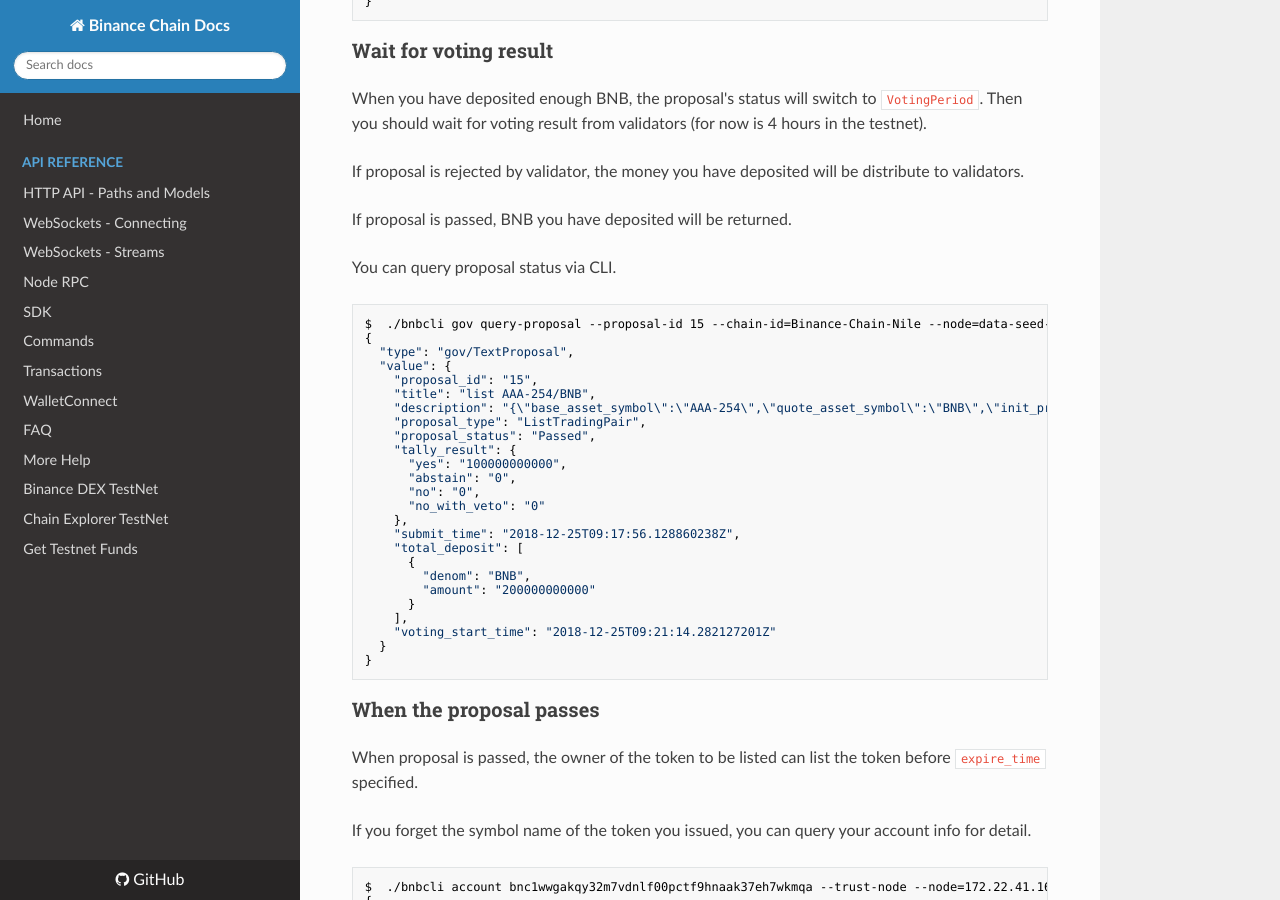
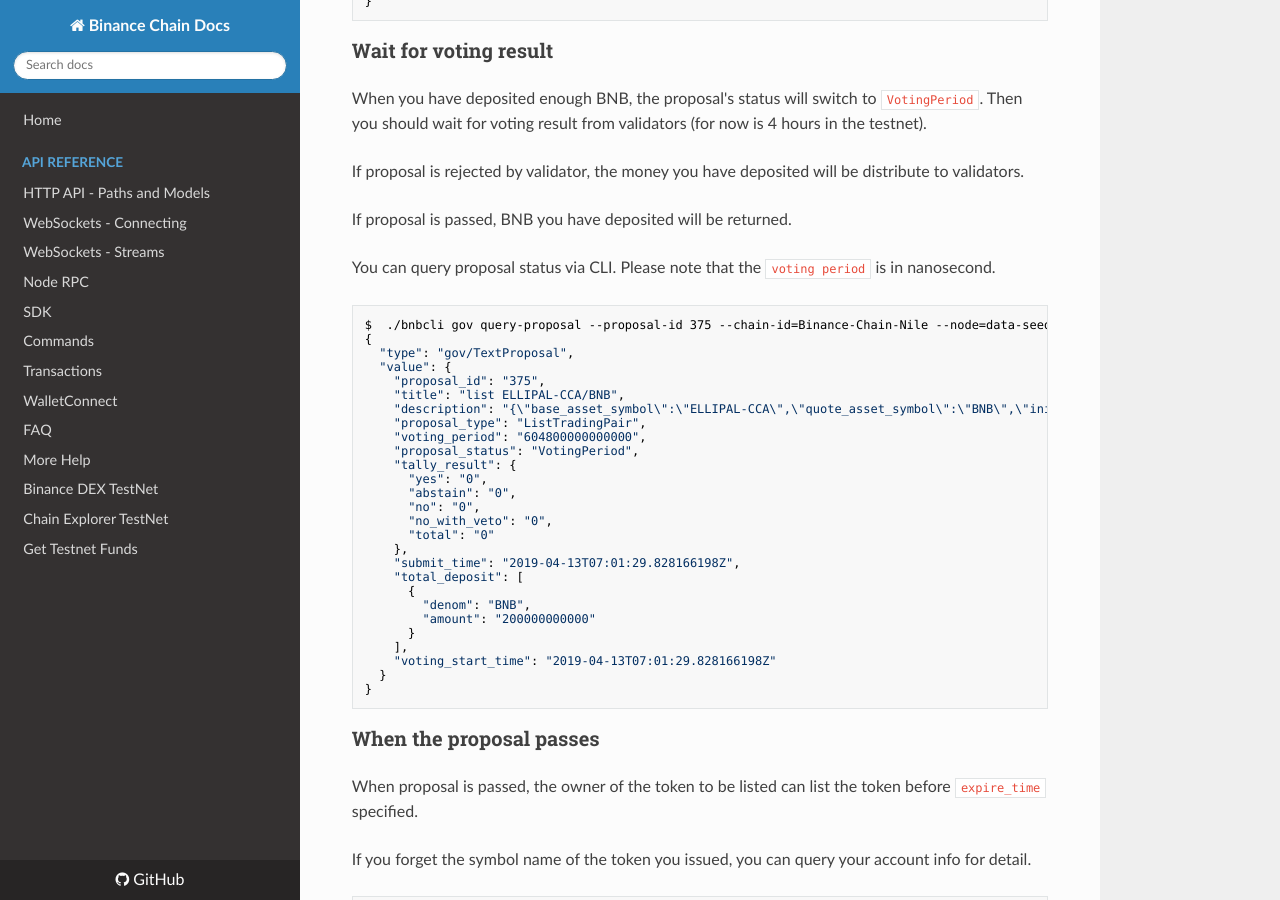
Before and after one commit to yash-sharma1/docs-site, an MkDocs documentation site: the page built from docs/list.md, in a window 1280 px wide and 900 px high, scrolled down 3242 px. Built offline with MkDocs 1.6.1, drawn with Linux system fonts in a browser that asks for light colours; nearby versions of some CDN libraries; some of the changed text lies outside the part shown.

Commit message:
Update list.md

````diff
--- a/docs/list.md
+++ b/docs/list.md
@@ -156,32 +156,34 @@
 
 If proposal is passed, BNB you have deposited will be returned.
 
-You can query proposal status via CLI.
+You can query proposal status via CLI. Please note that the  `voting period` is in nanosecond.
 
 ```bash
-$  ./bnbcli gov query-proposal --proposal-id 15 --chain-id=Binance-Chain-Nile --node=data-seed-pre-2-s1.binance.org:80
+$  ./bnbcli gov query-proposal --proposal-id 375 --chain-id=Binance-Chain-Nile --node=data-seed-pre-2-s1.binance.org:80
 {
   "type": "gov/TextProposal",
   "value": {
-    "proposal_id": "15",
-    "title": "list AAA-254/BNB",
-    "description": "{\"base_asset_symbol\":\"AAA-254\",\"quote_asset_symbol\":\"BNB\",\"init_price\":100000000,\"description\":\"list AAA-254/BNB\",\"expire_time\":\"2019-10-10T00:00:00Z\"}",
+    "proposal_id": "375",
+    "title": "list ELLIPAL-CCA/BNB",
+    "description": "{\"base_asset_symbol\":\"ELLIPAL-CCA\",\"quote_asset_symbol\":\"BNB\",\"init_price\":100000000,\"description\":\"list ELLIPAL-CCA/BNB\",\"expire_time\":\"2020-04-30T00:00:00+08:00\"}",
     "proposal_type": "ListTradingPair",
-    "proposal_status": "Passed",
+    "voting_period": "604800000000000",
+    "proposal_status": "VotingPeriod",
     "tally_result": {
-      "yes": "100000000000",
+      "yes": "0",
       "abstain": "0",
       "no": "0",
-      "no_with_veto": "0"
+      "no_with_veto": "0",
+      "total": "0"
     },
-    "submit_time": "2018-12-25T09:17:56.128860238Z",
+    "submit_time": "2019-04-13T07:01:29.828166198Z",
     "total_deposit": [
       {
         "denom": "BNB",
         "amount": "200000000000"
       }
     ],
-    "voting_start_time": "2018-12-25T09:21:14.282127201Z"
+    "voting_start_time": "2019-04-13T07:01:29.828166198Z"
   }
 }
 ```
````
Also changed, not shown: other parts of docs/list.md (+1 -1 lines).
